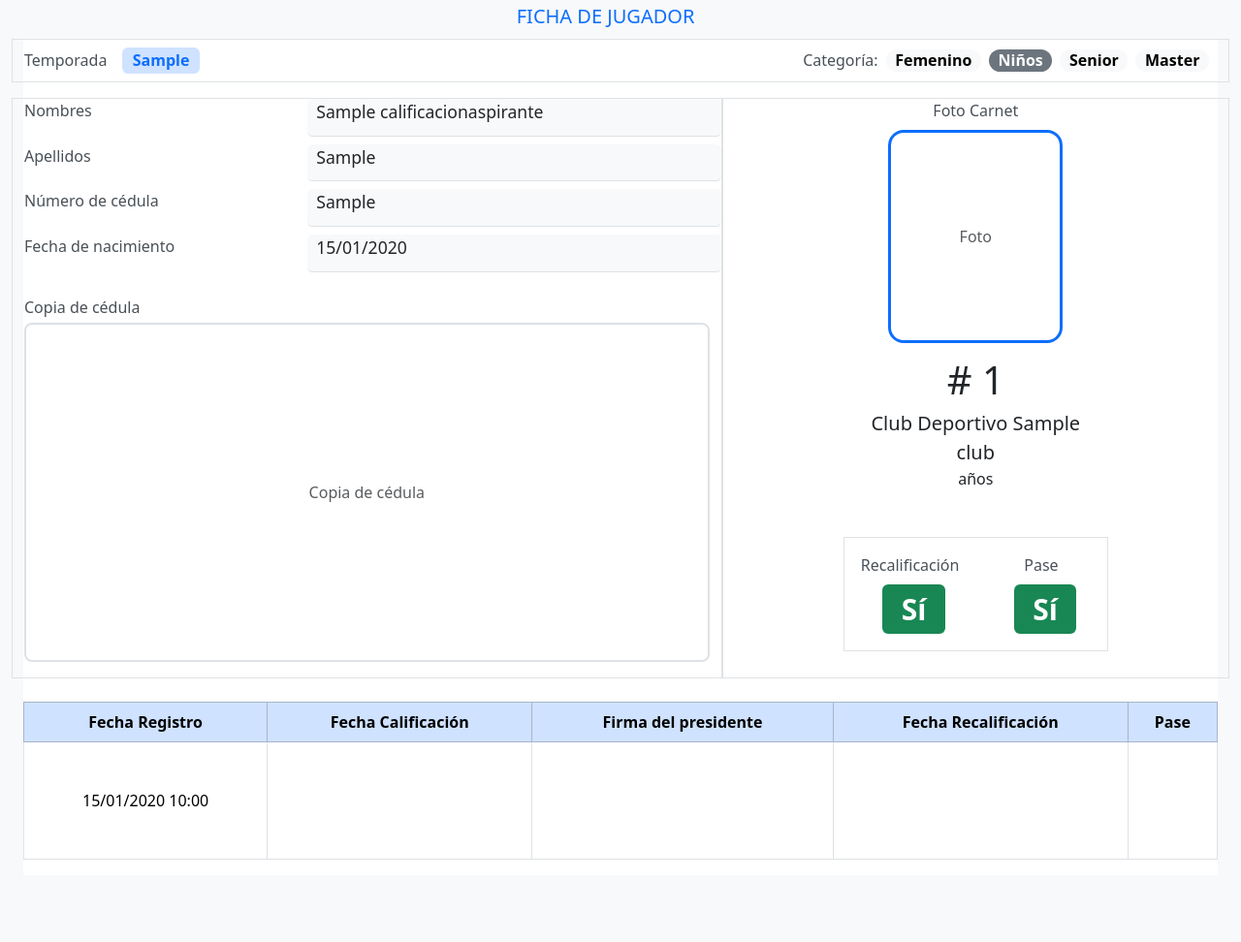
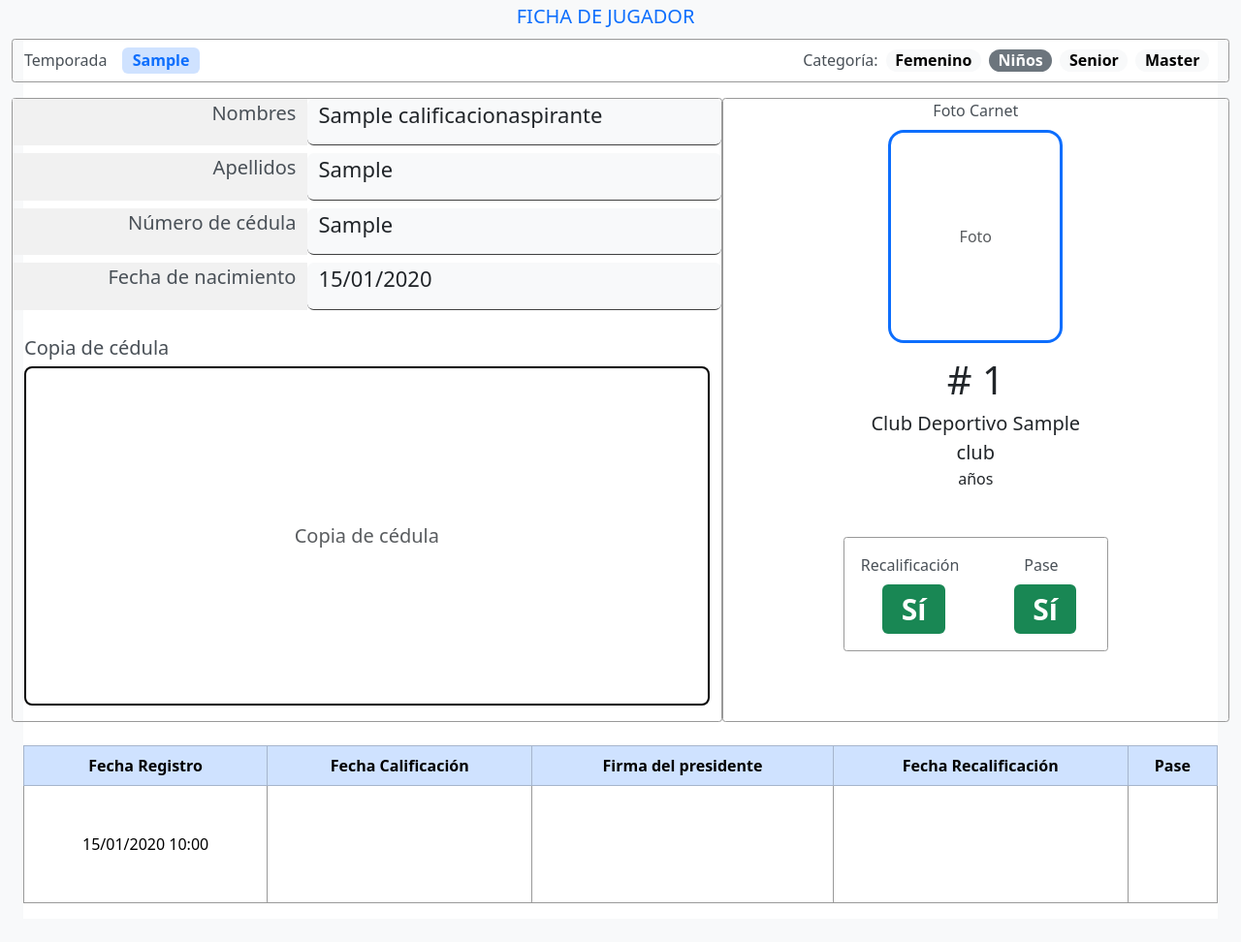
Before and after one commit to eduardouio/colmena, a Django app: page /ver/1/ in a window 1280 px wide. Shown: the part 111-1083 px from the top of the page at 97% size. Before the commit the page ends 998 px from the top, so only its background shows below. Run offline with Django 4.2, Linux system fonts and the light colour scheme; tables that the repository leaves empty hold one stand-in row (values such as "Sample post").

Commit message:
Ajustamos colores

```diff
--- a/app/templates/registro/ver-registro.html
+++ b/app/templates/registro/ver-registro.html
@@ -19,6 +19,11 @@
       border-radius: 1rem;
       border: 3px solid #0d6efd;
     }
+
+    .border{
+      border: 1px solid #999 !important;
+      border-radius: 0.21rem !important;
+    }
     /* Estilo para convertir el logo de Colmena a escala de grises */
     .logo-grayscale {
       filter: grayscale(100%);
@@ -28,14 +33,14 @@
       height: 350px;
       object-fit: contain; /* Cambiado de 'cover' a 'contain' para mostrar la imagen completa */
       border-radius: 0.5rem;
-      border: 2px solid #dee2e6;
+      border: 2px solid #000000;
       background: #fff;
       margin-bottom: 1rem;
       display: block;
       max-width: 100%;
     }
     .line {
-      border-bottom: 1px solid #dee2e6;
+      border-bottom: 1px solid #404040;
       min-height: 2.2em;
       padding: 0 0.5em;
       background: #f8f9fa;
@@ -105,21 +110,21 @@
           </div>
         </div>
         <div class="row g-4 mb-4">
-          <div class="col-7 border">
+          <div class="col-7 border fs-5">
             <div class="row mb-2">
-              <div class="col-5 info-label">Nombres</div>
+              <div class="col-5 info-label text-end" style="background-color: #f1f1f1;" >Nombres</div>
               <div class="col-7 line info-value">{{ registro.nombres }}</div>
             </div>
             <div class="row mb-2">
-              <div class="col-5 info-label">Apellidos</div>
+              <div class="col-5 info-label text-end" style="background-color: #f1f1f1;">Apellidos</div>
               <div class="col-7 line info-value">{{ registro.apellidos }}</div>
             </div>
             <div class="row mb-2">
-              <div class="col-5 info-label">Número de cédula</div>
+              <div class="col-5 info-label text-end" style="background-color: #f1f1f1;">Número de cédula</div>
               <div class="col-7 line info-value">{{ registro.cedula }}</div>
             </div>
             <div class="row mb-2">
-              <div class="col-5 info-label">Fecha de nacimiento</div>
+              <div class="col-5 info-label text-end" style="background-color: #f1f1f1;">Fecha de nacimiento</div>
               <div class="col-7 line info-value">{{ registro.fecha_nacimiento|date:"d/m/Y" }}</div>
             </div>
             <div class="row mt-4">
```
